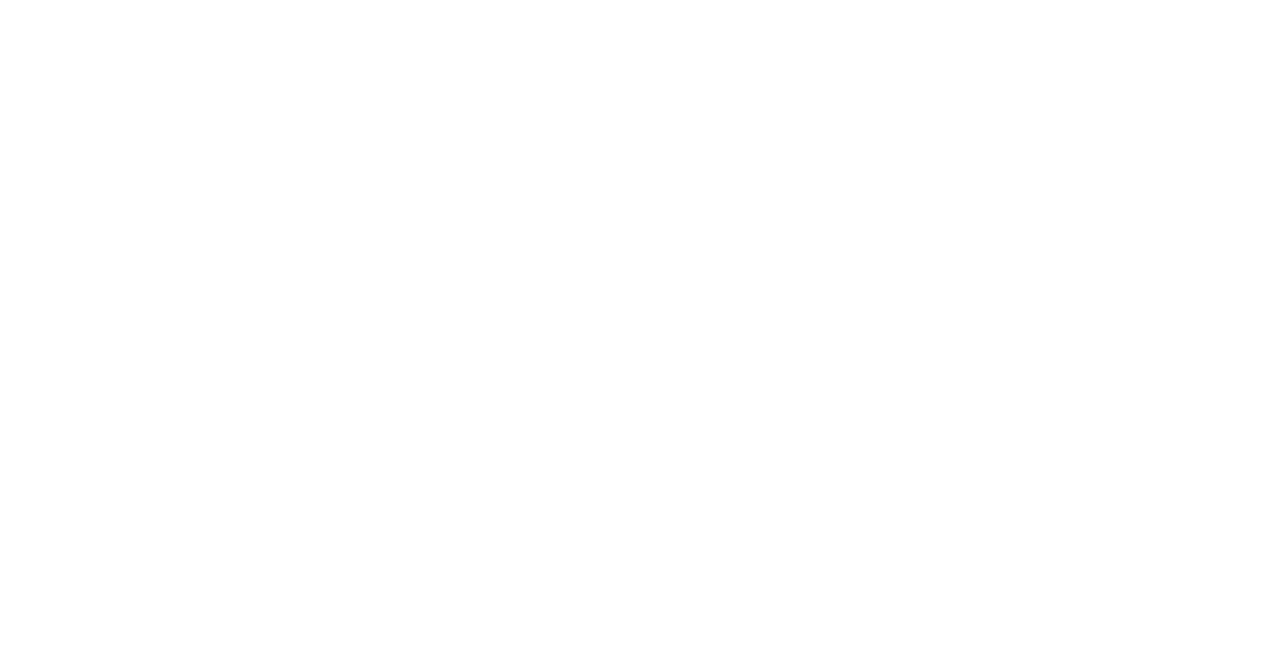
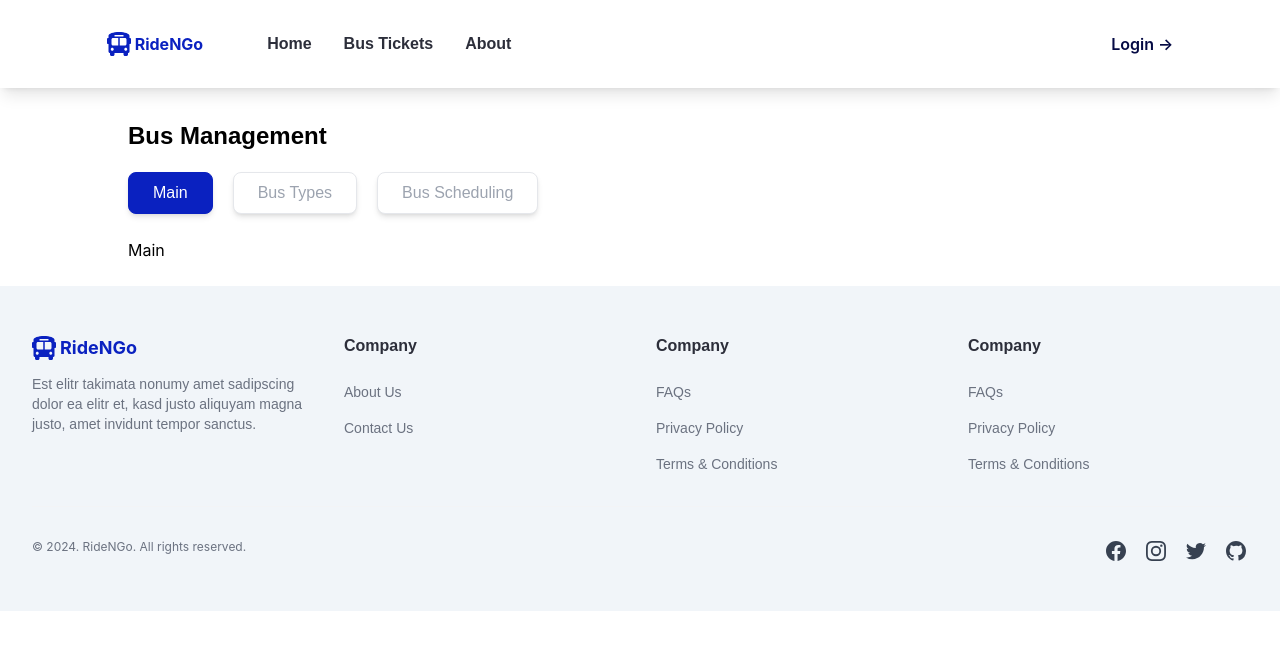
Before and after one commit to yukichew/bus-ticketing-system, a React (Create React App) app in the folder client/: page /bo/bus in a window 1280 px wide. Before the commit this address had no page. Shown: the top 650 px of the page. Built offline with nearby package versions, Linux system fonts and the light colour scheme.

Commit message:
create-manage-bus

```diff
--- a/client/src/App.js
+++ b/client/src/App.js
@@ -1,12 +1,8 @@
 import { BrowserRouter, Route, Routes } from 'react-router-dom';
 import './App.css';
-import Login from './screens/auth/Login';
-import OTPVerification from './screens/auth/OTPVerification';
-import Register from './screens/auth/Register';
-import ResetPassword from './screens/auth/ResetPassword';
-import SignUp from './screens/auth/SignUp';
 import Home from './screens/user/Home';
 import UserProfile from './screens/busOperator/profile/UserProfile';
+import ManageBus from './screens/busOperator/busManagement/ManageBus';
 
 function App() {
   return (
@@ -14,15 +10,9 @@
       <Routes>
         <Route path='/' element={<Home />} />
 
-        {/* Auth */}
-        <Route path='/login' element={<Login />} />
-        <Route path='/register' element={<Register />} />
-        <Route path='/otp-verification' element={<OTPVerification />} />
-        <Route path='/create-account' element={<SignUp />} />
-        <Route path='/reset-password' element={<ResetPassword />} />
-
         {/* Bus Operator */}
         <Route path='/bo/user-profile' element={<UserProfile />} />
+        <Route path='/bo/bus' element={<ManageBus />} />
 
       </Routes>
     </BrowserRouter>
--- /dev/null
+++ b/client/src/screens/busOperator/busManagement/ManageBus.js
@@ -0,0 +1,75 @@
+import React, { useState } from 'react';
+import Navbar from '../../../components/navbar/Navbar';
+import Footer from '../../../components/Footer';
+
+const ManageBus = () => {
+    const [activeSection, setActiveSection] = useState('Main');
+
+    const renderContent = () => {
+        switch (activeSection) {
+            case 'Main':
+                return <div>Main</div>;
+            case 'Bus Types':
+                return <div>Bus Types</div>;
+            case 'Bus Scheduling':
+                return <div>Bus Scheduling</div>;
+            default:
+                return null;
+        }
+    };
+
+    return(
+        <>
+            <Navbar />
+
+            <div className='w-4/5 mt-8 mx-auto'>
+                <div className="flex items-center">
+                    <h2 className="font-poppins font-bold text-2xl">Bus Management</h2>
+                </div>
+
+                <div className="flex items-center space-x-5 mt-5">
+                    <button
+                        onClick={() => setActiveSection('Main')}
+                        className={`px-6 py-2 border font-poppins shadow-md rounded-lg transition duration-300 ${
+                            activeSection === 'Main'
+                                ? 'bg-primary text-white border-primary'
+                                : 'bg-white text-gray-400 border-gray-200 hover:bg-slate-50 hover:text-primary hover:font-medium hover:border-slate-50'
+                        }`}
+                    >
+                        Main
+                    </button>
+
+                    <button
+                        onClick={() => setActiveSection('Bus Types')}
+                        className={`px-6 py-2 border font-poppins shadow-md rounded-lg transition duration-300 ${
+                            activeSection === 'Bus Types'
+                                ? 'bg-primary text-white border-primary'
+                                : 'bg-white text-gray-400 border-gray-200 hover:bg-slate-50 hover:text-primary hover:font-medium hover:border-slate-50'
+                        }`}
+                    >
+                        Bus Types
+                    </button>
+
+                    <button
+                        onClick={() => setActiveSection('Bus Scheduling')}
+                        className={`px-6 py-2 border font-poppins shadow-md rounded-lg transition duration-300 ${
+                            activeSection === 'Bus Scheduling'
+                                ? 'bg-primary text-white border-primary'
+                                : 'bg-white text-gray-400 border-gray-200 hover:bg-slate-50 hover:text-primary hover:font-medium hover:border-slate-50'
+                        }`}
+                    >
+                        Bus Scheduling
+                    </button>
+                </div>
+
+                <div className="mt-6 mb-6">
+                    {renderContent()}
+                </div>
+            </div>
+
+            <Footer />
+        </>
+    );
+}
+
+export default ManageBus;
```
